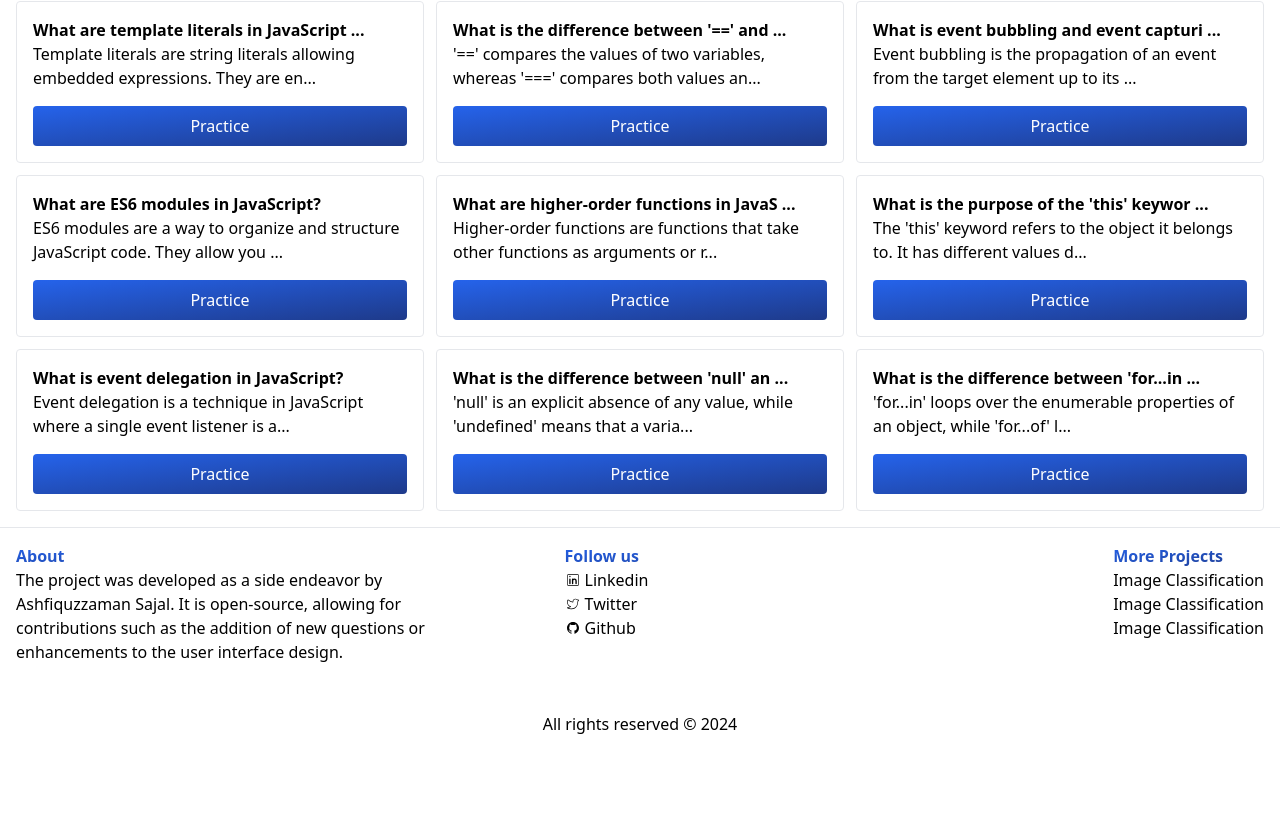
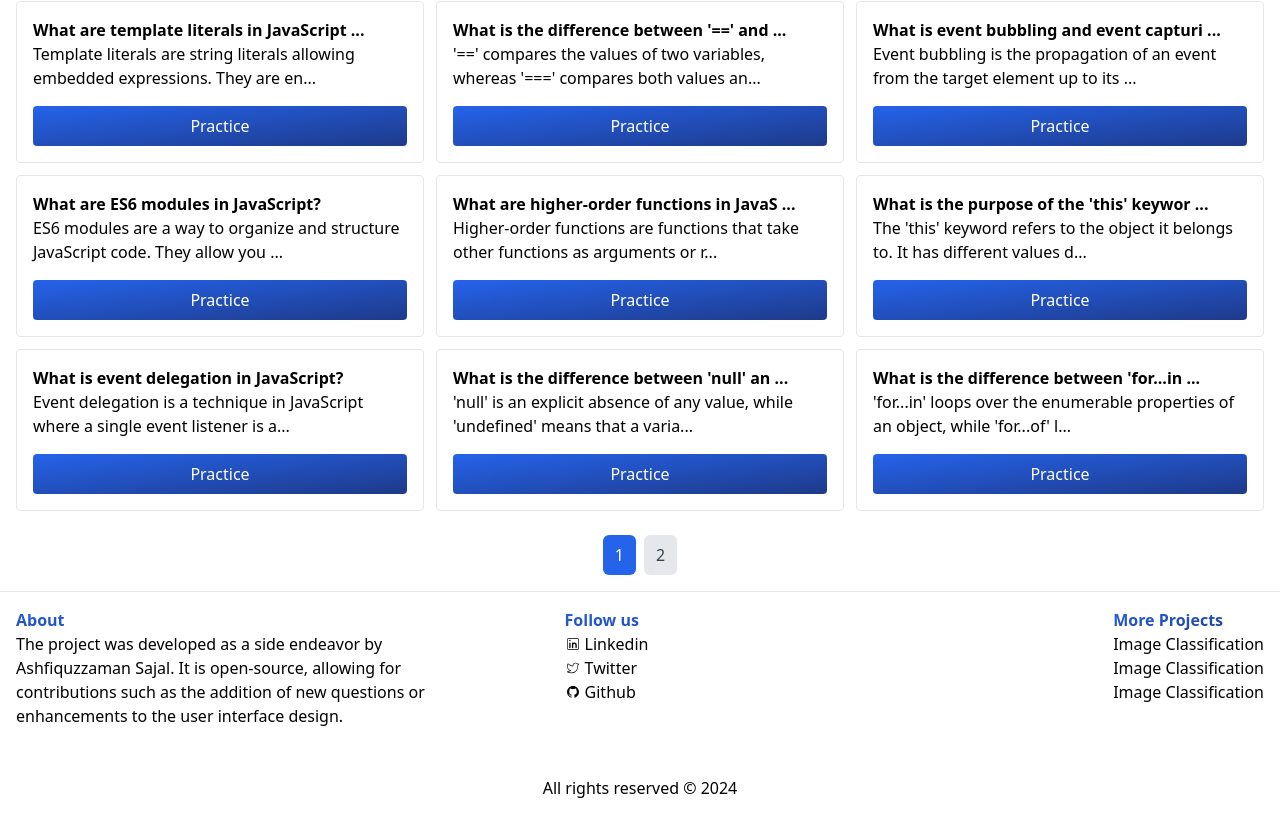
Before and after one commit to ashsajal1/js-practice-app, a React (Vite) app: page /concept in a window 1280 px wide. Shown: the part 503-1319 px from the top of the page. Before the commit the page ends 1255 px from the top, so only its background shows below. Built offline with nearby package versions, Linux system fonts and the light colour scheme.

Commit message:
create pagination

```diff
--- a/src/pages/concept.tsx
+++ b/src/pages/concept.tsx
@@ -1,21 +1,45 @@
 import QuestionCard from "../components/ui/question-card";
 import AnimatedPage from "../components/ui/animated-page";
 import { useTypedSelector } from "../hooks/useTypedSelector";
+import { useLocation, useNavigate } from 'react-router-dom';
 
 export default function Concept() {
+    const location = useLocation();
+    const navigate = useNavigate();
+    const searchParams = new URLSearchParams(location.search);
+    const page = parseInt(searchParams.get('page') || '1', 10);
 
+    const questions = useTypedSelector((state) => state.topic.topics);
+    const totalQuestions = questions.length;
+    const questionsPerPage = 15;
+    const totalPages = Math.ceil(totalQuestions / questionsPerPage);
 
-  const sortedQuestions = useTypedSelector((state) => state.topic.topics).slice(0, 15);
+    const startIndex = (page - 1) * questionsPerPage;
+    const endIndex = startIndex + questionsPerPage;
+    const displayedQuestions = questions.slice(startIndex, endIndex);
+
+    const handlePageChange = (newPage: number) => {
+        navigate(`/concept?page=${newPage}`);
+    };
 
     return (
         <AnimatedPage>
             <div className="p-4 flex flex-col items-center justify-center relative">
                 <h1 className="g-text font-extrabold text-3xl text-center pb-6">Explore questions to practice</h1>
                 <div className="grid grid-cols-1 md:grid-cols-3 gap-3">
-          {sortedQuestions.map((question) => (
-            <>
+                    {displayedQuestions.map((question) => (
                         <QuestionCard question={question.question} answer={question.answer} id={question.id} key={question.id} />
-            </>
+                    ))}
+                </div>
+                <div className="mt-6 flex justify-center">
+                    {Array.from({ length: totalPages }, (_, index) => index + 1).map((pageNumber) => (
+                        <button
+                            key={pageNumber}
+                            className={`px-3 py-2 rounded-md mx-1 ${pageNumber === page ? 'bg-blue-600 text-white' : 'bg-gray-200 text-gray-700'}`}
+                            onClick={() => handlePageChange(pageNumber)}
+                        >
+                            {pageNumber}
+                        </button>
                     ))}
                 </div>
             </div>
```
Lines whose indentation alone changed are shown as unchanged.
